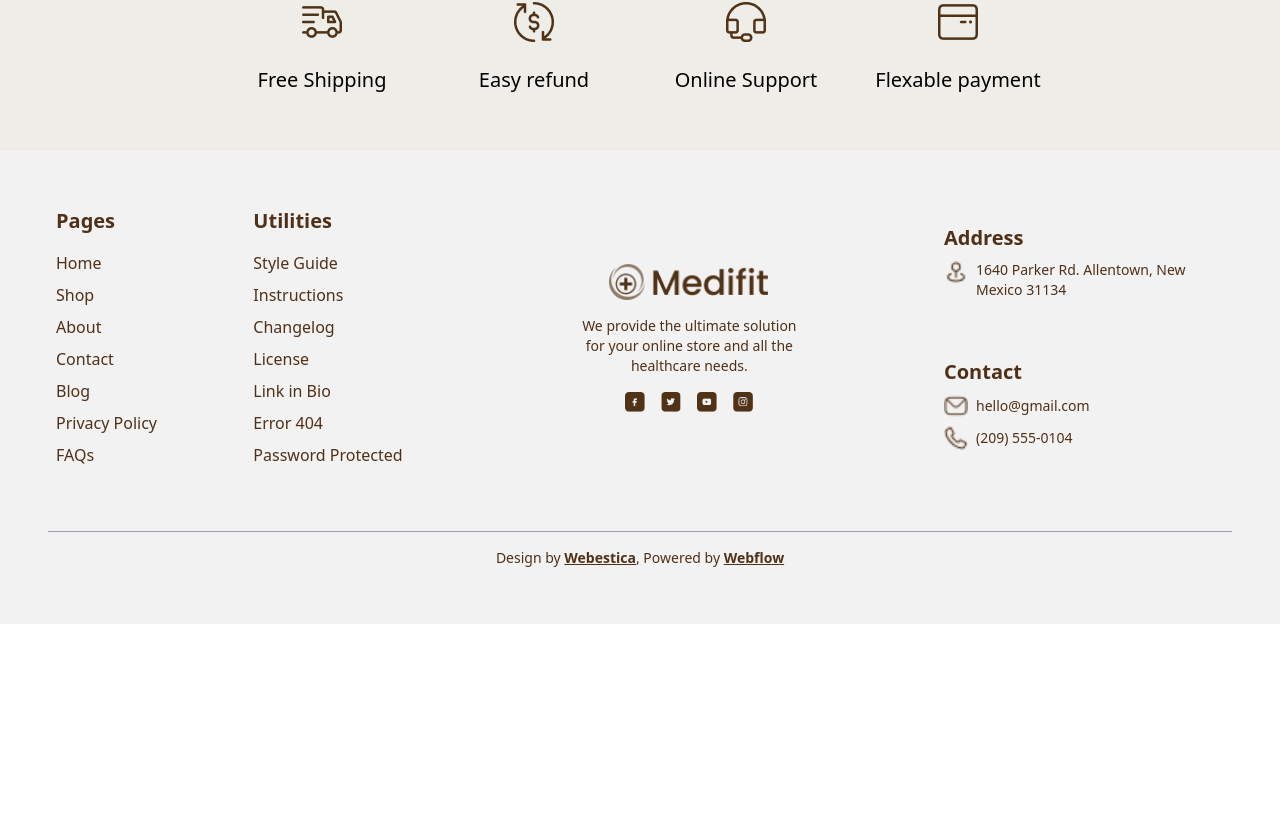
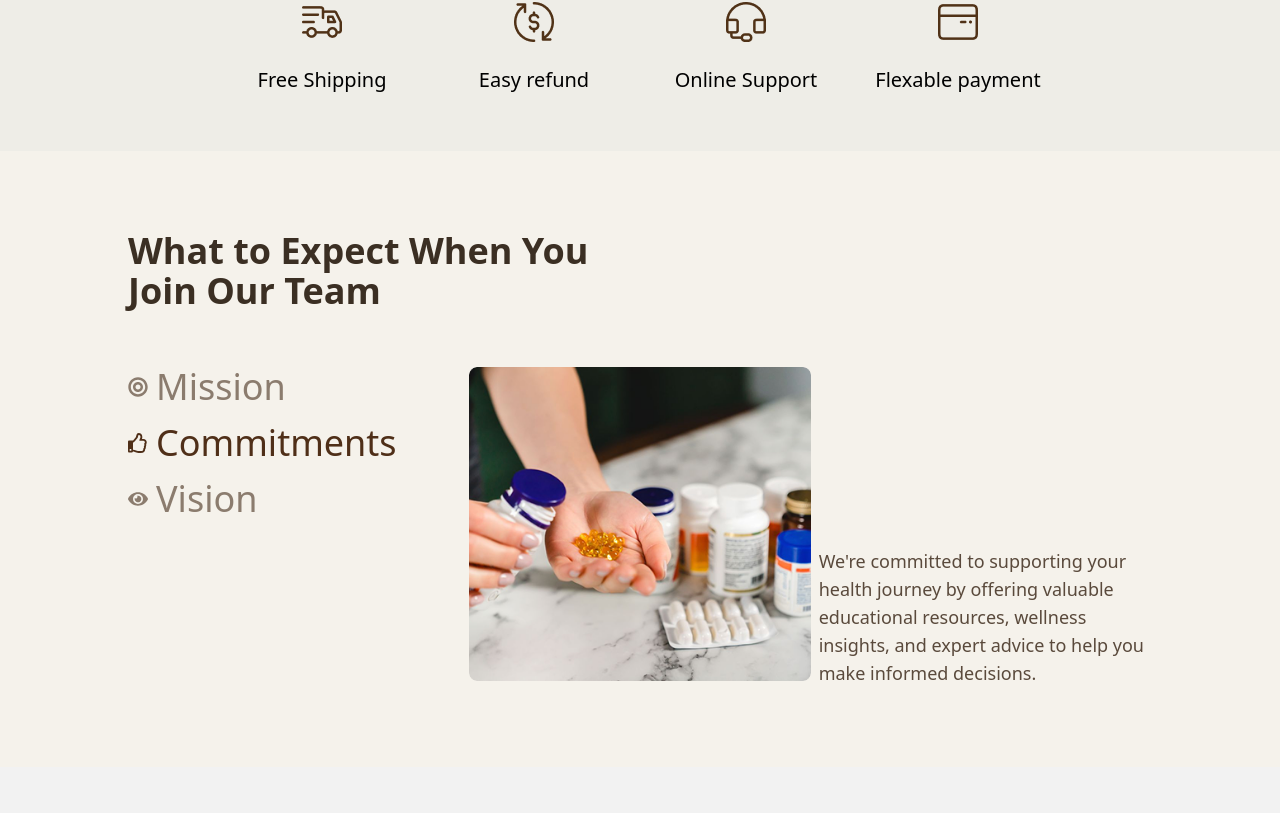
Before and after one commit to MuhammadBasit001/Medifit, a React (Vite) app: page /About in a window 1280 px wide. Shown: the part 1107-1920 px from the top of the page. Before the commit the page ends 1731 px from the top, so only its background shows below. Built offline with nearby package versions, Linux system fonts and the light colour scheme.

Commit message:
teamExpectation component is added

```diff
--- a/package.json
+++ b/package.json
@@ -15,6 +15,7 @@
     "lucide-react": "^0.525.0",
     "react": "^19.1.0",
     "react-dom": "^19.1.0",
+    "react-icons": "^5.5.0",
     "react-router-dom": "^7.6.2"
   },
   "devDependencies": {
--- a/src/Components/About/AboutMain.jsx
+++ b/src/Components/About/AboutMain.jsx
@@ -1,12 +1,14 @@
 import React from 'react'
 import Hero from './Hero'
 import AboutUs from './AboutUs'
+import TeamExpectation from './TeamExpectation'
 
 const AboutMain = () => {
   return (
     <div>
         <Hero />
         <AboutUs />
+        <TeamExpectation />
 
     </div>
   )
--- /dev/null
+++ b/src/Components/About/TeamExpectation.jsx
@@ -0,0 +1,78 @@
+import React, { useState } from "react";
+import { FaBullseye, FaRegThumbsUp, FaEye } from "react-icons/fa";
+import Medi from "../About/AboutImages/Medi.png";
+
+const items = [
+  {
+    id: "mission",
+    label: "Mission",
+    icon: <FaBullseye className="text-xl" />,
+    description:
+      "Our mission is to redefine how people access and understand healthcare.",
+  },
+  {
+    id: "commitments",
+    label: "Commitments",
+    icon: <FaRegThumbsUp className="text-xl" />,
+    description:
+      "We're committed to supporting your health journey by offering valuable educational resources, wellness insights, and expert advice to help you make informed decisions.",
+    image:
+      "https://images.unsplash.com/photo-1588776814546-ec7e6b98d122?auto=format&fit=crop&w=800&q=80",
+  },
+  {
+    id: "vision",
+    label: "Vision",
+    icon: <FaEye className="text-xl" />,
+    description:
+      "Our vision is a world where wellness and knowledge go hand in hand.",
+  },
+];
+
+export default function TeamExpectation() {
+  const [selected, setSelected] = useState("commitments");
+  const currentItem = items.find((item) => item.id === selected);
+
+  return (
+    <section className="bg-[#f5f2eb] px-4 py-12 md:py-20 ">
+      <div className="max-w-5xl mx-auto gap-8 flex flex-col">
+        <div className="w-4/8">
+          <h2 className="text-2xl md:text-4xl font-semibold text-[#3b2f23] mb-6">
+            What to Expect When You Join Our Team
+          </h2>
+        </div>
+
+        <div className="flex md:text-left  h-[320px] md:items-start">
+
+            <ul className="space-y-4 w-1/3 h-full  flex flex-col ">
+              {items.map((item) => (
+                <li
+                  key={item.id}
+                  onClick={() => setSelected(item.id)}
+                  className={`flex items-center gap-2 cursor-pointer text-4xl font-medium transition-colors ${
+                    selected === item.id ? "text-[#4f2f18]" : "text-[#8b7c6e]"
+                  }`}
+                >
+                  {item.icon} <span>{item.label}</span>
+                </li>
+              ))}
+            </ul>
+
+          <div className="w-1/3">
+            {currentItem.image && (
+              <img
+                src={Medi}
+                alt={currentItem.label}
+                className="rounded-lg w-full max-w-[389px] mb-4"
+              />
+            )}
+          </div>
+          <div className="w-1/3 h-full flex ">
+            <p className="text-[#5a4a3c] px-2 md:text-lg max-w-md flex justify-end flex-col">
+              {currentItem.description}
+            </p>
+          </div>
+        </div>
+      </div>
+    </section>
+  );
+}
```
Also changed, not shown: src/Components/About/AboutImages/Medi.png (added), 1 other file (tests, documents, lock files or other folders).
